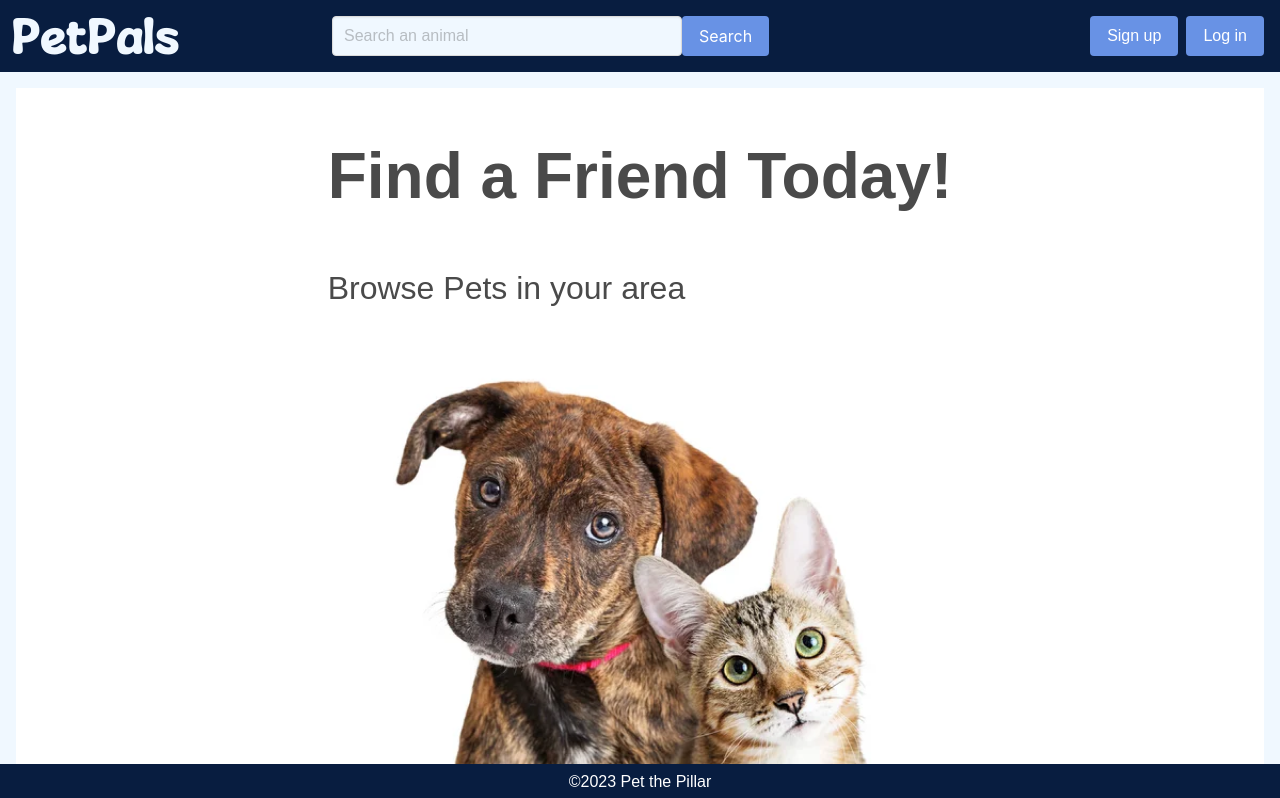
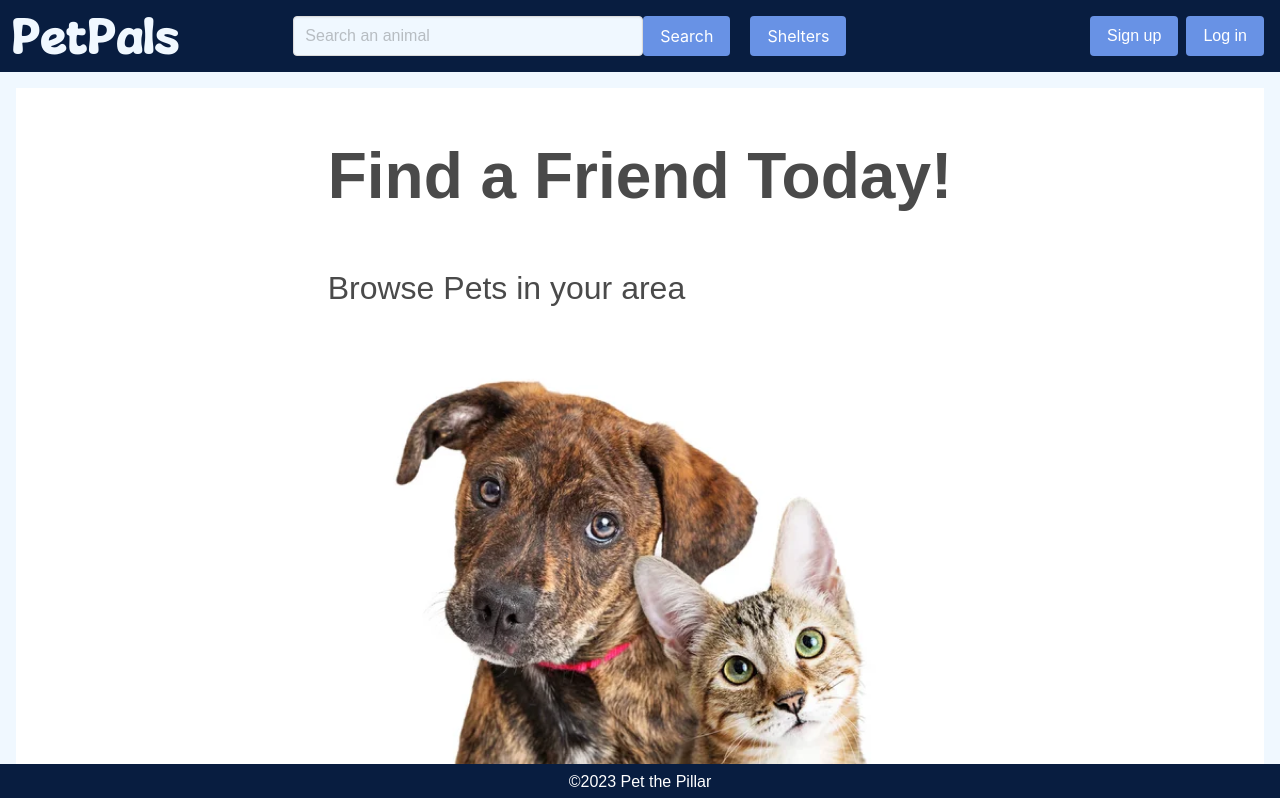
Before and after one commit to DavidZ79/pet-the-pillar-react, a React (Create React App) app: page / in a window 1280 px wide. Shown: the top 798 px of the page. Built offline with nearby package versions, Linux system fonts and the light colour scheme.

Commit message:
somem ore fixes

```diff
--- a/src/components/Header.js
+++ b/src/components/Header.js
@@ -109,6 +109,11 @@ const handleLogout = () => {
               <button className="button is-secondary">Search</button>
             </Link>
           </p>
+          <p className="navbar-search-button left">
+            <Link to={`/shelter_list`}>
+              <button className="button is-secondary">Shelters</button>
+            </Link>
+          </p>
         </div>
 
         <div className="navbar-end">
--- a/src/css/main_style.css
+++ b/src/css/main_style.css
@@ -90,6 +90,10 @@
  .logo div{
      padding-top:16px;
      line-height: normal;
+ }
+
+ .left {
+  margin-left: 20px !important;
  }
 
  .secret2 {
--- a/src/pages/ApplicationsList.js
+++ b/src/pages/ApplicationsList.js
@@ -101,7 +101,7 @@ export default function SearchPage() {
   useEffect(() => {
 
     // check if user is not logged in
-    if (localStorage.getItem("isShelter") !== "true" && localStorage.getItem("userId") === 0) {
+    if (localStorage.getItem("userId") == 0) {
       navigate("/fallback");
     }
 
--- a/src/pages/PetApplicationPage.js
+++ b/src/pages/PetApplicationPage.js
@@ -86,6 +86,7 @@ export default function PetApplicationPage() {
         } catch (error) {
           console.error('Error fetching pet details:', error);
           // Handle error, e.g., redirect to an error page
+          navigate("/fallback");
         }
       };
 
--- a/src/pages/PetUpdatePage.js
+++ b/src/pages/PetUpdatePage.js
@@ -83,7 +83,7 @@ export default function PetUpdatePage() {
         };
 
         // check if the user is the correct shelter
-        if (tempData.shelter !== localStorage.getItem("userId")) {
+        if (tempData.shelter != localStorage.getItem("userId")) {
           navigate("/fallback");
         }
 
--- a/src/pages/ShelterListPage.js
+++ b/src/pages/ShelterListPage.js
@@ -17,7 +17,7 @@ export default function ShelterListPage() {
         const response = await fetch(`http://127.0.0.1:8000/api/account/all/shelter/`, {
           method: 'GET',
           headers: {
-            'Authorization': 'Bearer ' + localStorage.getItem('accessToken'),
+            // 'Authorization': 'Bearer ' + localStorage.getItem('accessToken'),
           },
         });
 
--- a/src/shelter_dashboard_page/ShelterDashboardPage.js
+++ b/src/shelter_dashboard_page/ShelterDashboardPage.js
@@ -11,6 +11,7 @@ import shelterpic from "./shelter_dashboard_images/shelter_management_front.jpg"
 var API_URL = process.env.REACT_APP_API_URL;
 
 export default function ShelterDashboardPage() {
+  const navigate = useNavigate();
   const { id } = useParams();
   const [nextPage, setNextPage] = useState("initial");
   const [pageNum, setPageNum] = useState(1);
@@ -57,6 +58,9 @@ export default function ShelterDashboardPage() {
   }
 
   useEffect(() => {
+    if (localStorage.getItem("isShelter") !== "true") {
+      navigate("/fallback");
+    }
     initData();
   }, [id]);
 
```
